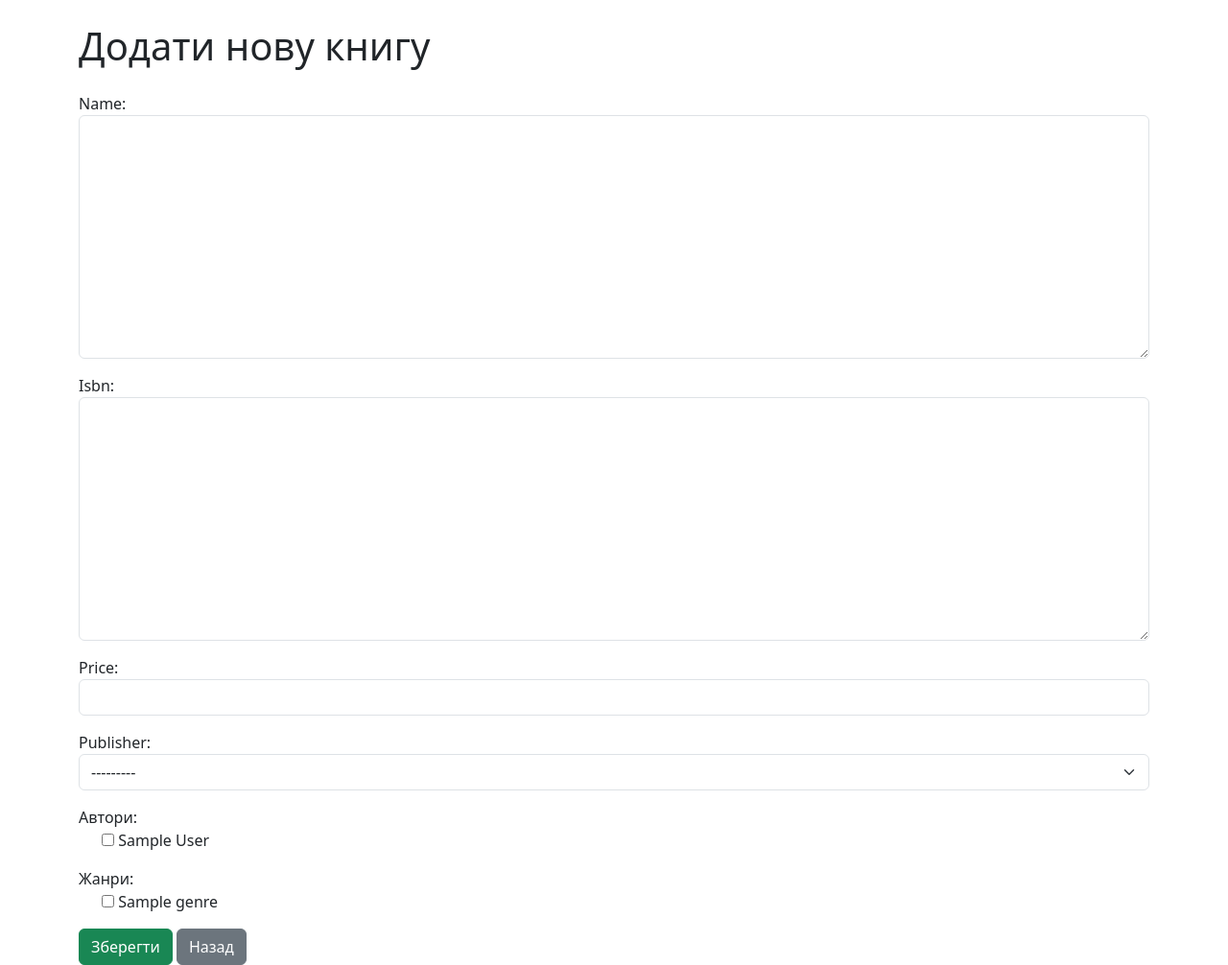
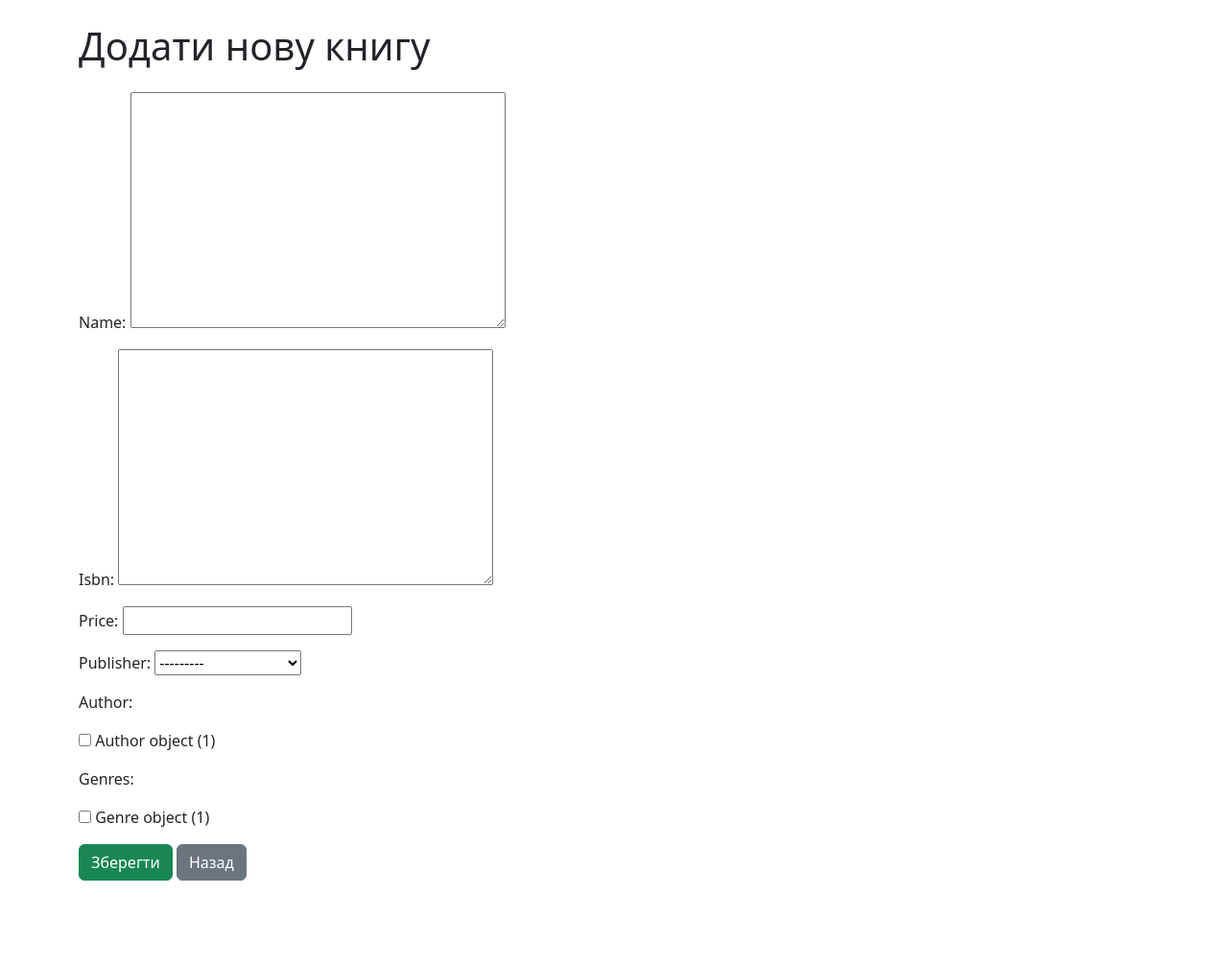
Before and after one commit to YarynkaShcherban/server-side_programming_Lab3.3, a Django app: page /catalog/create/ in a window 1280 px wide. Shown: the part 56-1062 px from the top of the page at 96% size. After the commit the page ends 974 px from the top, so only its background shows below. Run offline with Django 5.2, Linux system fonts and the light colour scheme; tables that the repository leaves empty hold one stand-in row (values such as "Sample post").

Commit message:
Revert "modified html files"
This reverts commit 0f08504fbe15be7489fa55d895149e295143670f.

```diff
--- a/catalog/forms.py
+++ b/catalog/forms.py
@@ -2,33 +2,20 @@
 from store.models import Book, Publisher, Author, Genre
 
 class BookForm(forms.ModelForm):
-    author = forms.ModelMultipleChoiceField(
-        queryset=Author.objects.all(),
-        widget=forms.CheckboxSelectMultiple(),
-        required=False,
-        label='Автори',
-    )
-
     genres = forms.ModelMultipleChoiceField(
         queryset=Genre.objects.all(),
-        widget=forms.CheckboxSelectMultiple(),
-        required=False,
-        label='Жанри'
+        widget=forms.CheckboxSelectMultiple,
+        required=False
     )
 
     class Meta:
         model = Book
         fields = ['name', 'isbn', 'price', 'publisher', 'author', 'genres']
         widgets = {
+            'author': forms.CheckboxSelectMultiple(),
             'publisher': forms.Select(),
+            'genres': forms.CheckboxSelectMultiple(),
         }
-
-    def __init__(self, *args, **kwargs):
-        super().__init__(*args, **kwargs)
-        self.fields['author'].label_from_instance = lambda obj: f"{obj.first_name} {obj.last_name}"
-        self.fields['genres'].label_from_instance = lambda obj: obj.name
-        if self.instance and self.instance.pk:
-            self.fields['genres'].initial = self.instance.genres.values_list('pk', flat=True)
 
     def save(self, commit=True):
         book = super().save(commit=False)
--- a/catalog/templates/catalog/delete.html
+++ b/catalog/templates/catalog/delete.html
@@ -7,6 +7,6 @@
 <form method="post">
     {% csrf_token %}
     <button type="submit" class="btn btn-danger">Так, видалити</button>
-    <a href="{% url 'catalog:book_list' %}" class="btn btn-secondary">Скасувати</a>
+    <a class="btn btn-secondary" href="{% url 'catalog:book_list' %}">Скасувати</a>
 </form>
 {% endblock %}
--- a/catalog/templates/catalog/form.html
+++ b/catalog/templates/catalog/form.html
@@ -1,5 +1,4 @@
 {% extends 'catalog/base.html' %}
-{% load form_tags %}
 
 {% block content %}
 <h1 class="mb-4">
@@ -10,48 +9,10 @@
     {% endif %}
 </h1>
 
-<form method="post">
+<form method="post" class="mb-3">
     {% csrf_token %}
-
-    <div class="mb-3">
-        {{ form.name.label_tag }}
-        {{ form.name|add_class:"form-control" }}
-    </div>
-
-    <div class="mb-3">
-        {{ form.isbn.label_tag }}
-        {{ form.isbn|add_class:"form-control" }}
-    </div>
-
-    <div class="mb-3">
-        {{ form.price.label_tag }}
-        {{ form.price|add_class:"form-control" }}
-    </div>
-
-    <div class="mb-3">
-        {{ form.publisher.label_tag }}
-        {{ form.publisher|add_class:"form-select" }}
-    </div>
-
-    <div class="mb-3">
-        <label>Автори:</label>
-        {% for checkbox in form.author %}
-            <div class="form-check">
-                {{ checkbox.tag }} {{ checkbox.choice_label }}
-            </div>
-        {% endfor %}
-    </div>
-
-    <div class="mb-3">
-        <label>Жанри:</label>
-        {% for checkbox in form.genres %}
-            <div class="form-check">
-                {{ checkbox.tag }} {{ checkbox.choice_label }}
-            </div>
-        {% endfor %}
-    </div>
-
+    {{ form.as_p }}
     <button type="submit" class="btn btn-success">Зберегти</button>
-    <a href="{% url 'catalog:book_list' %}" class="btn btn-secondary">Назад</a>
+    <a class="btn btn-secondary" href="{% url 'catalog:book_list' %}">Назад</a>
 </form>
 {% endblock %}
--- a/catalog/templates/catalog/list.html
+++ b/catalog/templates/catalog/list.html
@@ -3,7 +3,6 @@
 {% block content %}
 <h1 class="mb-4">Список книг</h1>
 <a class="btn btn-primary mb-3" href="{% url 'catalog:book_create' %}">Додати нову книгу</a>
-
 <table class="table table-striped table-bordered">
     <thead class="table-dark">
         <tr>
@@ -26,7 +25,7 @@
             <td>{{ book.publisher }}</td>
             <td>
                 {% for author in book.author.all %}
-                    {{ author.first_name }} {{ author.last_name }}{% if not forloop.last %}, {% endif %}
+                    {{ author.name }}{% if not forloop.last %}, {% endif %}
                 {% endfor %}
             </td>
             <td>
--- a/catalog/templatetags/form_tags.py
+++ /dev/null
@@ -1,7 +0,0 @@
-from django import template
-
-register = template.Library()
-
-@register.filter(name='add_class')
-def add_class(field, css):
-    return field.as_widget(attrs={"class": css})
```
Also changed, not shown: catalog/templates/catalog/detail.html (+1 -6 lines), catalog/templatetags/__init__.py (deleted).
